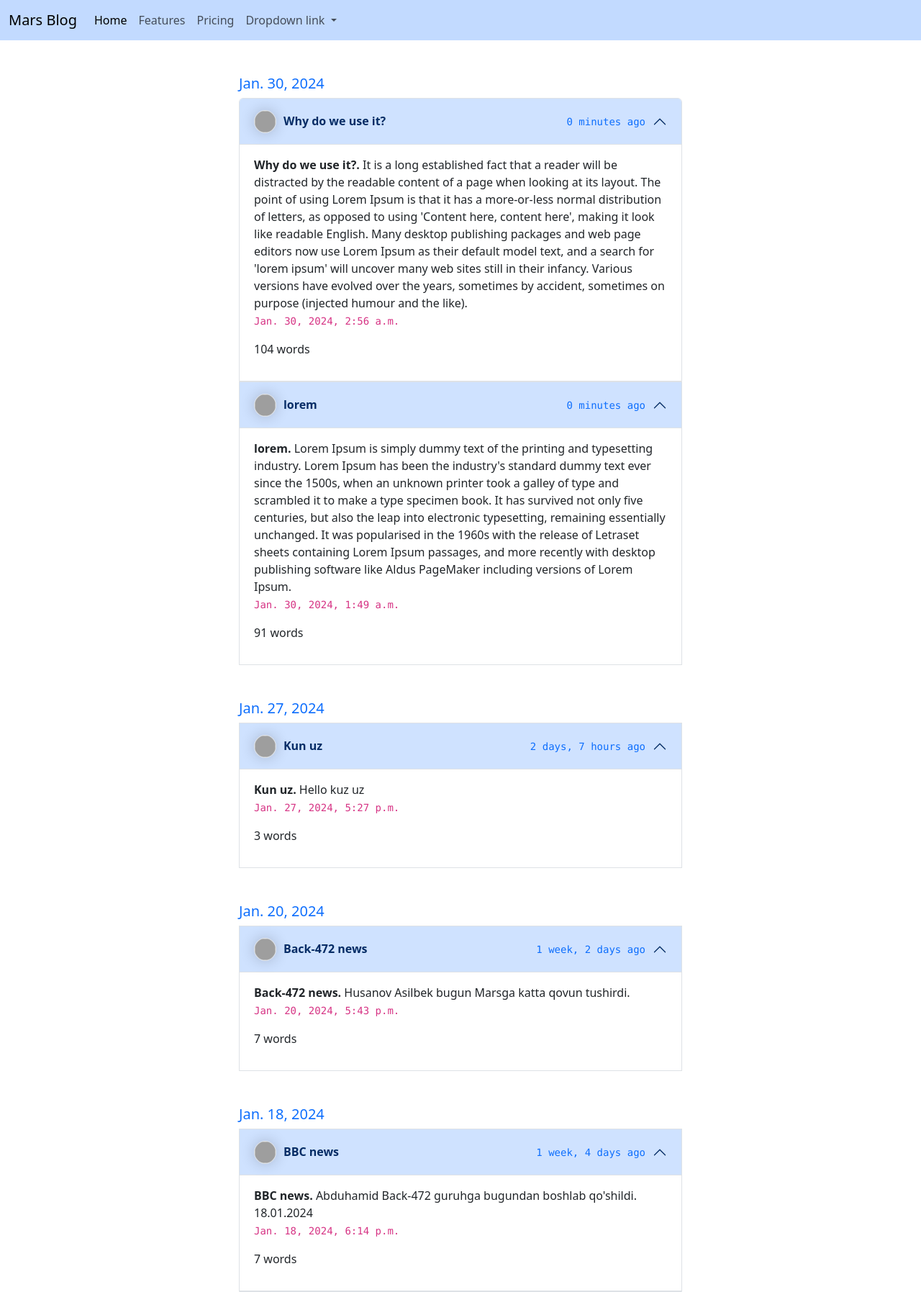
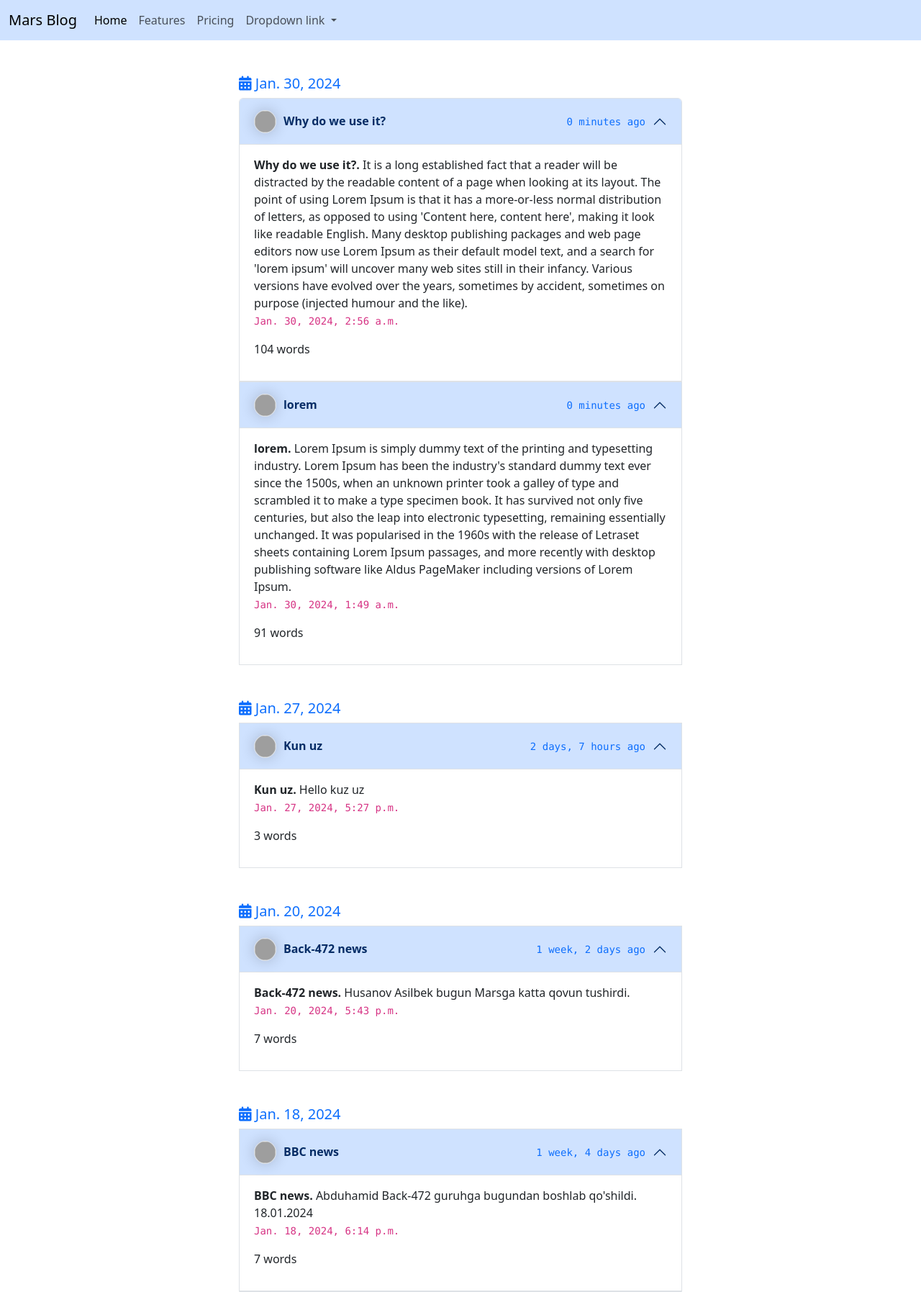
Before and after one commit to AsadbekSolijonov/DjangoBlog, a Django app: page /blog/ in a window 1280 px wide. Shown: the top 1795 px of the page at 72% size. Run offline with Django 5.2, Linux system fonts and the light colour scheme; data comes from the database, SQL or seed files in the repository; grey boxes are pictures that could not be loaded.

Commit message:
30-yanvar 03:32

```diff
--- a/blog/templates/blog/index.html
+++ b/blog/templates/blog/index.html
@@ -17,11 +17,16 @@
     <script src="https://cdn.jsdelivr.net/npm/bootstrap@5.3.2/dist/js/bootstrap.min.js"
             integrity="sha384-BBtl+eGJRgqQAUMxJ7pMwbEyER4l1g+O15P+16Ep7Q9Q+zqX6gSbd85u4mG4QzX+"
             crossorigin="anonymous"></script>
+
+    {# fontawesome #}
+    <link rel="stylesheet" href="https://cdnjs.cloudflare.com/ajax/libs/font-awesome/6.5.1/css/all.min.css"
+          integrity="sha512-DTOQO9RWCH3ppGqcWaEA1BIZOC6xxalwEsw9c2QQeAIftl+Vegovlnee1c9QX4TctnWMn13TZye+giMm8e2LwA=="
+          crossorigin="anonymous" referrerpolicy="no-referrer"/>
 </head>
 <body>
 
 {#navbar start#}
-<nav class="navbar navbar-expand-lg bg-primary bg-opacity-25" style="background-color: #e3f2fd;">
+<nav class="navbar navbar-expand-lg bg-primary-subtle sticky-top" style="background-color: #e3f2fd;">
     <div class="container-fluid">
         <a class="navbar-brand" href="#">Mars Blog</a>
         <button class="navbar-toggler" type="button" data-bs-toggle="collapse" data-bs-target="#navbarNavDropdown"
@@ -61,7 +66,7 @@
     {#accordion start#}
     <div class="accordion" id="accordionExample">
         {% for date, blogs in grouped_blogs.items %}
-            <h5 class="mt-5 text-primary">{{ date }}</h5>
+            <h5 class="mt-5 text-primary sticky-top bg-white fluid" style="top:56px;"><i class="fa-solid fa-calendar-days"></i> {{ date }}</h5>
             {% for blog in blogs %}
                 <div class="accordion-item border border-1">
                     <h2 class="accordion-header">
```
